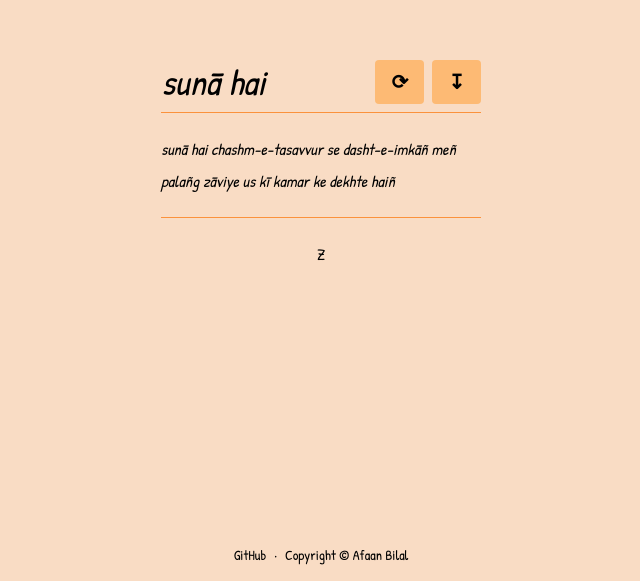
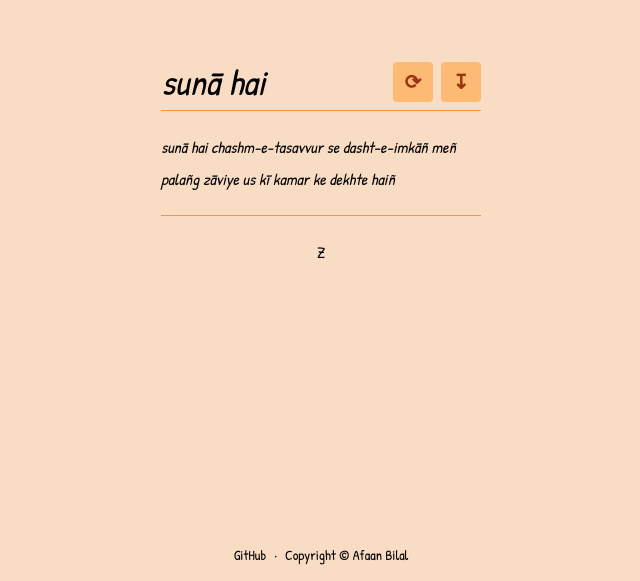
Before and after one commit to AfaanBilal/suna-hai, a Vue app: page / in a window 1280 px wide. Shown: the part 219-800 px from the top of the page, without its empty margins (319-959 px from the left). Built offline with nearby package versions, Linux system fonts and the light colour scheme.

Commit message:
✨ Icon color

```diff
--- a/src/App.vue
+++ b/src/App.vue
@@ -50,11 +50,11 @@ const fullView = ref(false);
                 <div class="flex items-center gap-2 pb-2 mb-4 border-b border-orange-400">
                     <div class="flex-1 text-4xl italic">sunā hai</div>
                     <div v-if="!fullView"
-                        class="p-2 px-4 text-xl font-bold bg-orange-300 rounded cursor-pointer select-none hover:bg-orange-400 active:bg-orange-500"
+                        class="flex items-center justify-center w-10 h-10 text-xl font-bold text-orange-800 bg-orange-300 rounded cursor-pointer select-none hover:bg-orange-400 active:bg-orange-500"
                         title="Random" @click="index = Math.floor(Math.random() * (sunaHai.length))">
                         &#10227;
                     </div>
-                    <div class="p-2 px-4 text-xl font-bold rounded cursor-pointer select-none hover:bg-orange-400 active:bg-orange-500"
+                    <div class="flex items-center justify-center w-10 h-10 text-xl font-bold text-orange-800 rounded cursor-pointer select-none hover:bg-orange-400 active:bg-orange-500"
                         :class="{ 'bg-orange-400': fullView, 'bg-orange-300': !fullView }" title="View full"
                         @click="fullView = !fullView">
                         {{ fullView ? '&#8613;' : '&#8615;' }}
```
